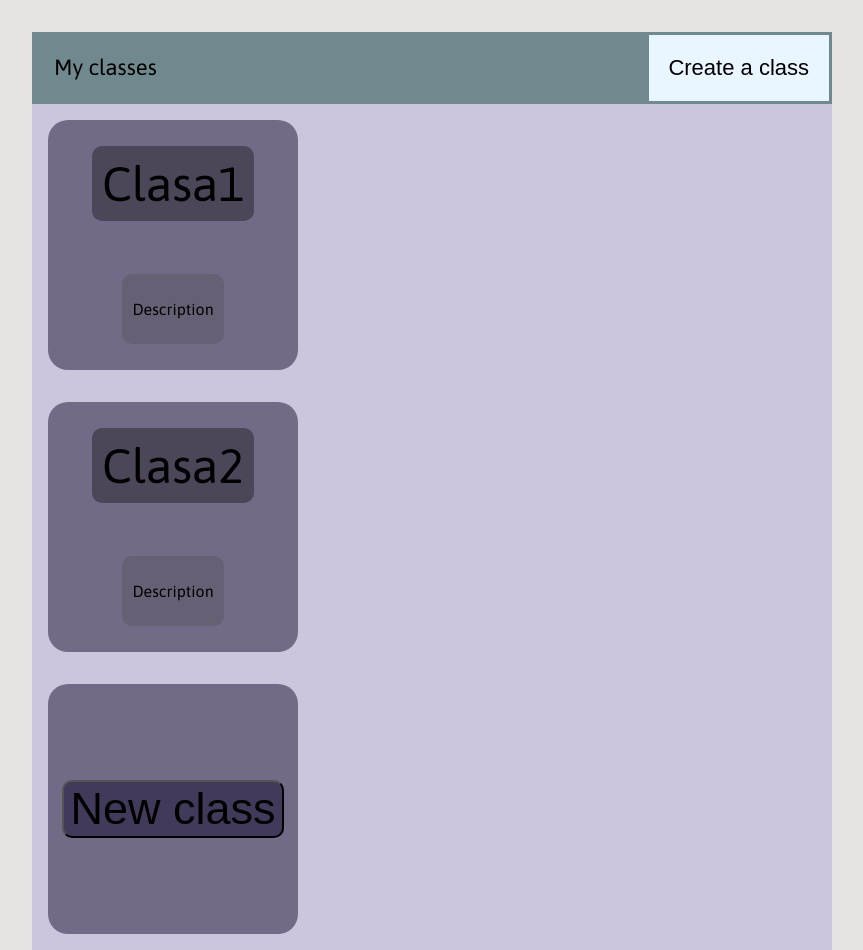
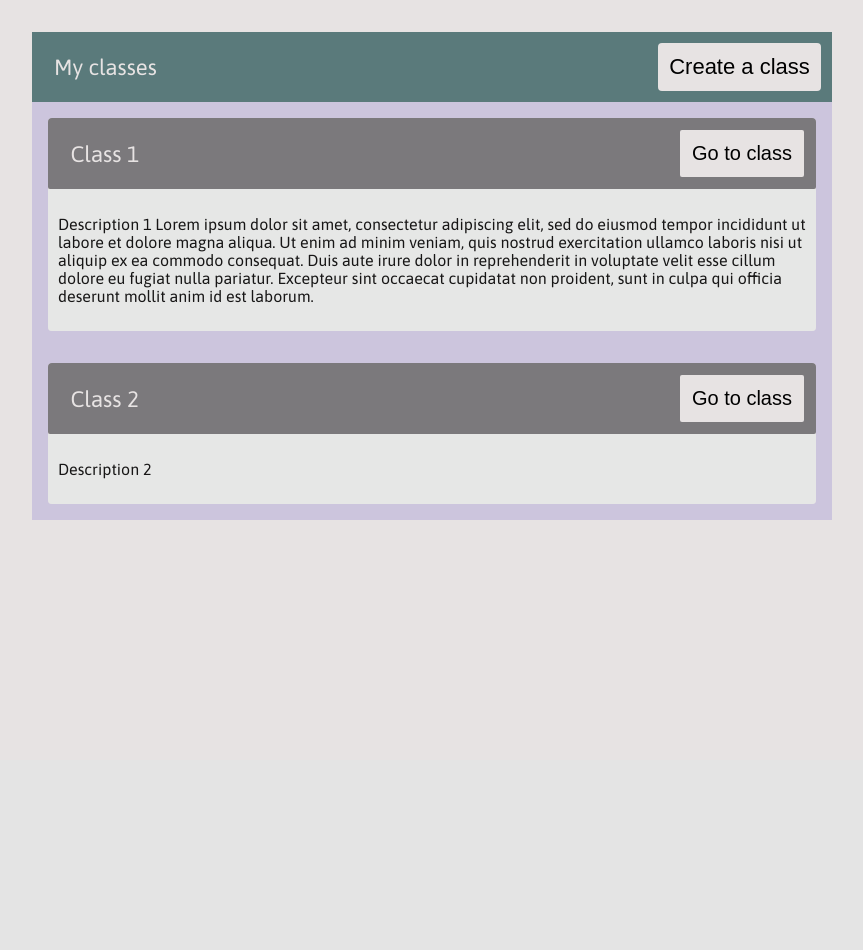
Before and after one commit to filipvalentin/proiectTW, a PHP site: page /src/my-classes.html in a window 1280 px wide. Shown: the part 40-990 px from the top of the page, without its empty margins (208-1071 px from the left). After the commit the page ends 560 px from the top, so only its background shows below. Run offline with PHP 8.4, Linux system fonts and the light colour scheme.

Commit message:
my_classes complete

```diff
--- a/css/my_classes.css
+++ b/css/my_classes.css
@@ -1,131 +1,106 @@
-
 .myclasses-panel {
 	display: flex;
-	/* width:100%; */
+	flex-direction: column;
+	flex-wrap: wrap;
+
 	max-width: 50em;
-	/* min-width: 45em; */
-	/* align-self: center;
-	justify-self: center; */
+	margin: 2em auto auto auto;
+
 	background-color: #ada2d675;
-	/* margin: 2em 1em 1em 1em; */
-	flex-wrap: wrap;
-	margin: 2em  auto auto auto;
-	/* flex-direction: column; */
-	flex-direction: column;
 }
 
 @media only screen and (max-width: 55em) {
 	.myclasses-panel {
 		min-width: none;
-		width:auto;
+		width: auto;
 
 		margin: 2em 2em auto 2em;
 	}
 }
 
+
+
+/* dashboard related */
+
+.dashboard {
+	background-color: #5a7a7b;
+}
+
+.dashboard-class-name {
+	float: left;
+	margin: 1em;
+	font-size: 22px;
+	padding: 0px;
+	color: #e7e3e3;
+}
+
+.dashboard-class-button {
+	float: right;
+	margin: 0.7em;
+	justify-content: center;
+	align-items: center;
+}
+
+.dashboard-class-button>button {
+	font-size: 22px;
+	background-color: #e7e3e3;
+	border: none;
+	padding: 0.5em;
+	border-radius: 4px;
+	cursor: pointer;
+}
+
+/* content related */
 .class {
-	width: 250px;
-	height: 250px;
-	min-width: 250px;
-	min-height: 250px;
 	display: flex;
 	flex-wrap: wrap;
-	/* flex-direction: row; */
+	flex-direction: column;
 
-	align-items: center;
-	justify-content: center;
+	background-color: #e7e3e3;
 
-	background-color: #08002375;
 	margin: 1em;
-	border-radius: 20px;
+	border-radius: 4px;
 
 	overflow: hidden;
 
 }
 
+.class>.header {
+	width: 100%;
 
-.dashboard{
+	font-size: 2em;
 
-	flex-direction: row;
-	background-color: #5a7a7bcb;
+	background-color: #4a494dae;
+	border-radius: 2px;
+}
 
+.header>.title {
+	float: left;
+	margin: 0.5em;
+
+	font-size: 0.7em;
+	padding: 0.5em ;
+	color: #e7e3e3;
 }
-.myclasses-name{
-	float: left;
-	margin:  1em;
-	font-size: 22px;
-	padding: 0px;
-}
-.class-button{
-	float:right;
-	margin:0.2em;
-	justify-content: center;
-	align-items: center;
 
-}
-.class-button > button{
-	font-size: 22px;
-	background-color:rgb(233, 245, 255);
+.header>.gotobutton {
+	float: right;
+	margin: 0.6em;
+	/* justify-content: center;
+	align-items: center; */
+	font-size: 20px;
+	background-color: #e7e3e3;
 	border: none;
-	padding: 0.9em;
-
+	padding: 0.6em;
+	border-radius: 2px;
 	cursor: pointer;
 }
-/*
-.class-button > button:hover{
 
-} */
 
-.class>.title {
-
-	margin: 10px;
-	font-size: 3em;
-	background-color: #1d1c1f75;
-	border-radius: 10px;
+.class>.content {
+	/* margin: 10px; */
+	background-color: #e6e8e7c9;
+	color:#171616;
 	padding: 10px;
 
 }
-
-.class>.content {
-	margin: 10px;
-	background-color: #56545c75;
-	border-radius: 10px;
-	padding: 10px;
-}
-
-.add-class{
-	width: 250px;
-	height: 250px;
-	min-width: 250px;
-	min-height: 250px;
-	display: flex;
-	flex-wrap: wrap;
-	flex-direction: column;
-
-	align-items: center;
-	justify-content: center;
-
-	background-color: #08002375;
-	margin: 1em;
-	border-radius: 20px;
-
-	overflow: hidden;
-}
-
-.add-class > .add-title{
-	margin: 10px;
-	font-size: 3em;
-	background-color: #1d1c1f75;
-	border-radius: 10px;
-	padding: 10px;
-}
-
-.add-class > .content{
-
-}
-.add-button{
-	font-size: 45px;
-	cursor: pointer;
-	background-color: #08002375;
-	border-radius: 10px;
-}
--- a/src/my-classes.html
+++ b/src/my-classes.html
@@ -34,51 +34,49 @@
 	<main class="main">
 		<div class="myclasses-panel">
 			<div class="dashboard">
-				<div class="myclasses-name">
+				<div class="dashboard-class-name">
 					<content>My classes</content>
 				</div>
-				<div class="class-button">
-					<button >Create a class</button>
+				<div class="dashboard-class-button">
+					<button>Create a class</button>
 					<button style="display: none;">Enter a class</button>
 				</div>
 			</div>
 			<div class="class">
-				<div class="title" id="class1">
-
-					<a>Clasa1</a>
+				<div class="header">
+					<a class="title">Class 1</a>
+					<button class="gotobutton">Go to class</button>
 				</div>
 				<div class="content">
-					<p>Description</p>
+					<p>Description 1 Lorem ipsum dolor sit amet, consectetur adipiscing elit,
+						sed do eiusmod tempor incididunt ut labore et dolore magna aliqua.
+						Ut enim ad minim veniam, quis nostrud exercitation ullamco laboris
+						nisi ut aliquip ex ea commodo consequat. Duis aute irure dolor in
+						reprehenderit in voluptate velit esse cillum dolore eu fugiat nulla pariatur.
+						Excepteur sint occaecat cupidatat non proident, sunt in culpa qui officia deserunt
+						mollit anim id est laborum.
+					</p>
 				</div>
 
 			</div>
 
 
 			<div class="class">
-				<div class="title" id="class2">
-
-					<a>Clasa2</a>
+				<div class="header">
+					<a class="title">Class 2</a>
+					<button class="gotobutton">Go to class</button>
 				</div>
 				<div class="content">
-					<p>Description</p>
+					<p>Description 2</p>
 				</div>
 
 			</div>
-			<div class="add-class">
-				<button class="add-button">New class</button>
-			</div>
+
 		</div>
+
+
 	</main>
 
-	<script>
-
-		document.getElementById('class1').addEventListener('click', click_class);
-
-		function click_class() {
-
-			document.getElementById('class1').innerHTML = "Welcome to JavaScript";
-
-		} </script>
 
 </body>
 
```
